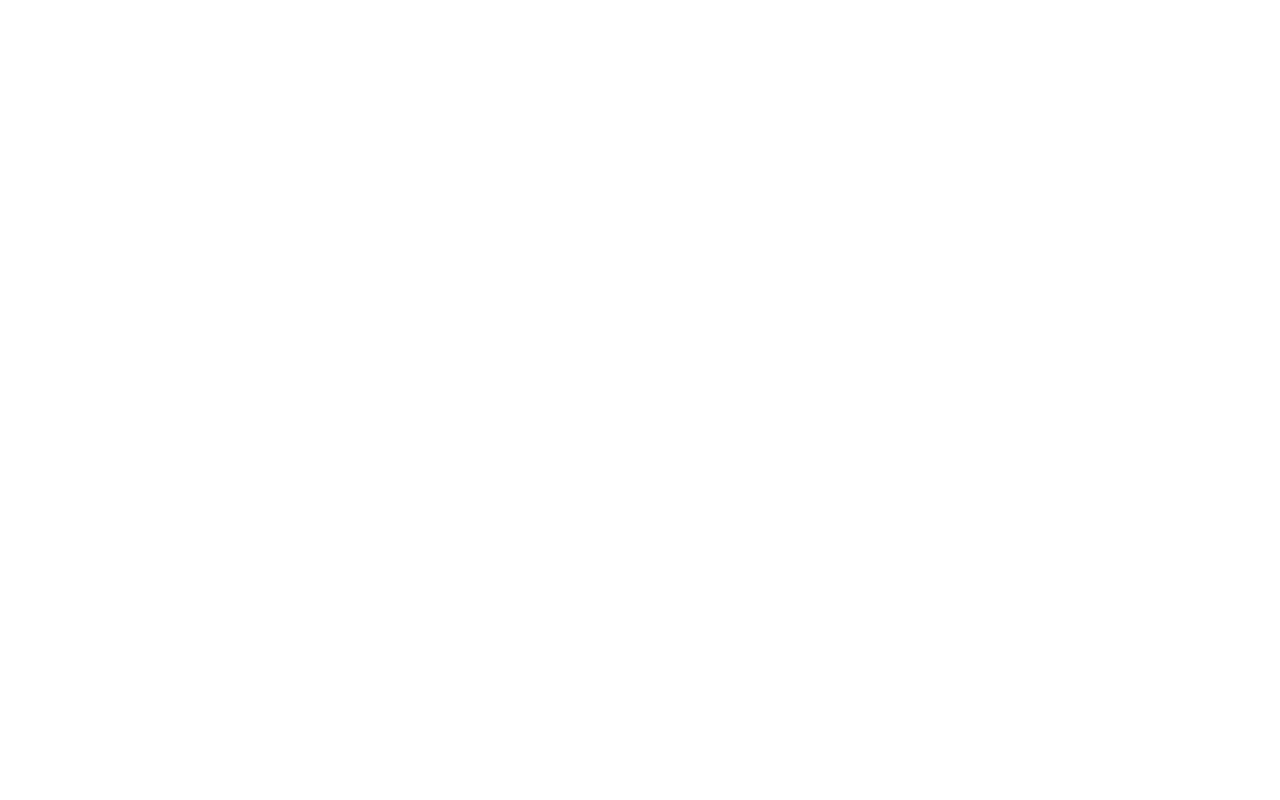
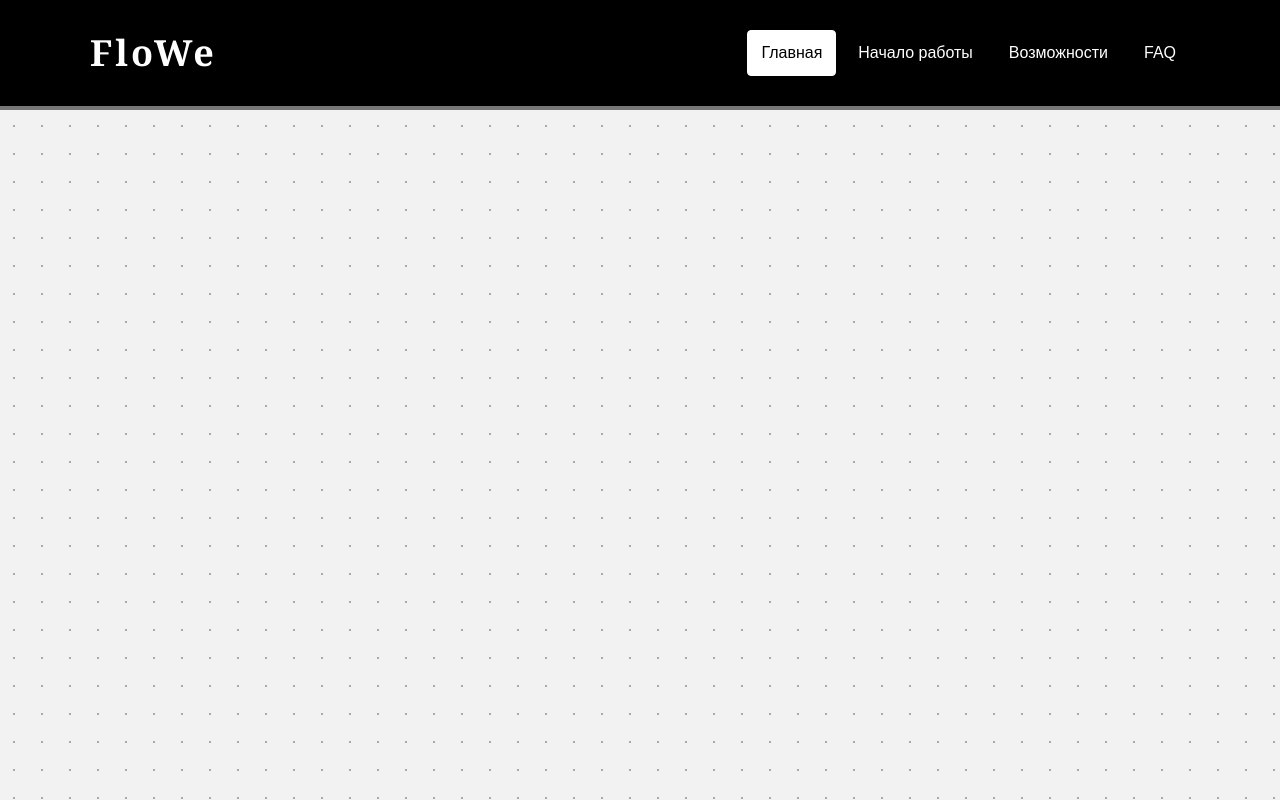
Before and after one commit to D3NKR1K/web6403-kuzmin_dv, a plain HTML site: page lab2/index.html in a window 1280 px wide. Drawn offline with Linux system fonts and the light colour scheme.

Commit message:
Создан общий header с базовой стилизацией и переходами, заданы базовые стилевые параметры страниц

```diff
--- a/lab2/index.html
+++ b/lab2/index.html
@@ -2,9 +2,29 @@
 <html lang="en">
 <head>
     <meta charset="UTF-8">
-    <title>Title</title>
+    <title>FloWe Guide — руководство пользователя</title>
+    <link rel="stylesheet" href="style.css">
 </head>
 <body>
+<header class="site-header">
+    <div class="container header-content">
+        <p class="logo">FloWe</p>
 
+        <nav class="navigation">
+            <a class="active" href="index.html">Главная</a>
+            <a href="getting-started.html">Начало работы</a>
+            <a href="features.html">Возможности</a>
+            <a href="faq.html">FAQ</a>
+        </nav>
+    </div>
+</header>
+
+<main class="site-main">
+
+</main>
+
+<footer class="site-footer">
+
+</footer>
 </body>
 </html>
--- a/lab2/style.css
+++ b/lab2/style.css
@@ -0,0 +1,68 @@
+* {
+    box-sizing: border-box;
+}
+
+body {
+    margin: 0;
+    color: #222222;
+    background-color: #f2f2f2;
+    background-image: radial-gradient(#aaaaaa 1px, transparent 1px);
+    background-size: 28px 28px;
+    font-family: Arial, sans-serif;
+    line-height: 1.6;
+}
+
+.container {
+    width: 90%;
+    max-width: 1100px;
+    margin: 0 auto;
+}
+
+/* Шапка сайта */
+
+.site-header {
+    color: #ffffff;
+    background-color: #000000;
+    border-bottom: 4px solid #777777;
+}
+
+.header-content {
+    display: flex;
+    align-items: center;
+    justify-content: space-between;
+    gap: 30px;
+    padding: 24px 0;
+}
+
+.logo {
+    margin: 0;
+    color: #ffffff;
+    font-family: Georgia, "Times New Roman", serif;
+    font-size: 36px;
+    font-weight: bold;
+    letter-spacing: 3px;
+}
+
+/* Навигация */
+
+.navigation {
+    display: flex;
+    flex-wrap: wrap;
+    justify-content: flex-end;
+    gap: 8px;
+}
+
+.navigation a {
+    padding: 9px 13px;
+    color: #ffffff;
+    text-decoration: none;
+    border: 1px solid transparent;
+    border-radius: 4px;
+}
+
+.navigation a:hover,
+.navigation a.active {
+    color: #000000;
+    background-color: #ffffff;
+    border-color: #ffffff;
+}
```
Also changed, not shown: lab2/faq.html (+21 -1 lines), lab2/features.html (+21 -1 lines), lab2/getting-started.html (+21 -1 lines).
